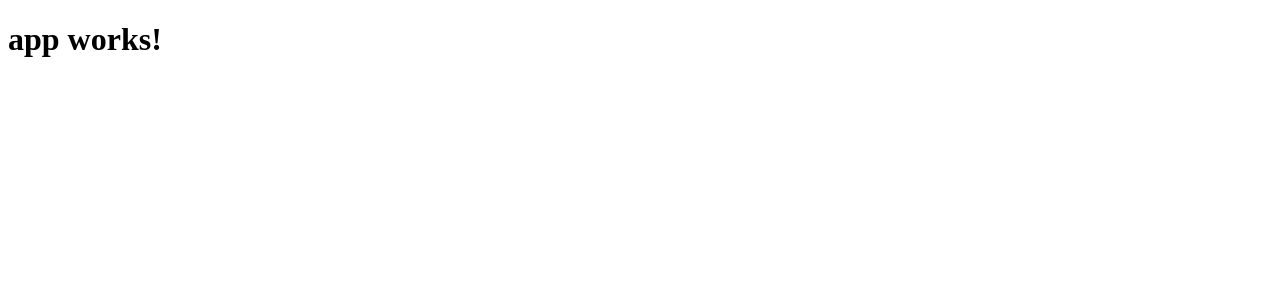
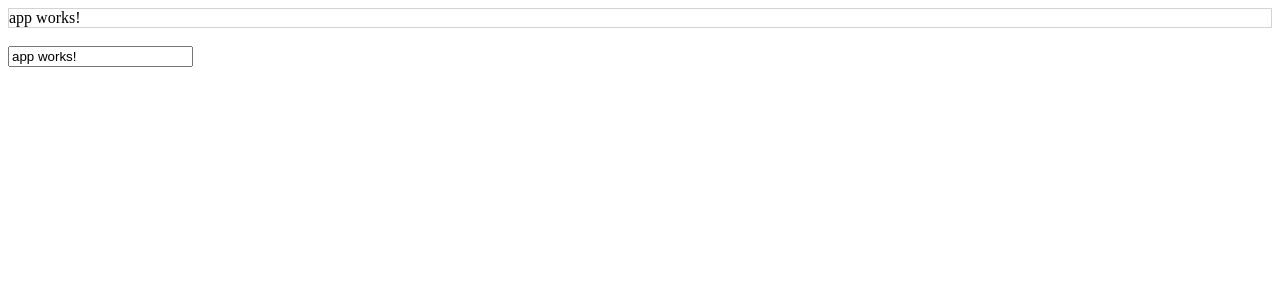
Before and after one commit to icenold/iceeywyg, an Angular app: page / in a window 1280 px wide. Shown: the top 300 px of the page. Built offline with nearby package versions, Linux system fonts and the light colour scheme.

Commit message:
initial setup for ngModel

```diff
--- a/src/app/app.component.html
+++ b/src/app/app.component.html
@@ -1,3 +1,4 @@
-<h1>
-  {{title}}
-</h1>
+<iceeywyg [(ngModel)]="title" ></iceeywyg>
+
+<br>
+<input [(ngModel)]="title" >
--- a/src/app/iceey-editor/iceey-editor.component.css
+++ b/src/app/iceey-editor/iceey-editor.component.css
@@ -0,0 +1,3 @@
+div[contenteditable]{
+    border: solid 1px lightgray;
+}
--- a/src/app/iceey-editor/iceey-editor.component.html
+++ b/src/app/iceey-editor/iceey-editor.component.html
@@ -1,3 +1 @@
-<p>
-  iceey-editor works!
-</p>
+<div contenteditable="true" [innerHtml]="stringModel" (input)="broadcastInput($event.target.innerHTML)" ></div>
--- a/src/app/iceey-editor/iceey-editor.component.ts
+++ b/src/app/iceey-editor/iceey-editor.component.ts
@@ -1,15 +1,46 @@
-import { Component, OnInit } from '@angular/core';
+import { Component, OnInit, Provider, Input, forwardRef } from '@angular/core';
+import { ControlValueAccessor, NG_VALUE_ACCESSOR } from '@angular/forms';
+
+
+export const iceeywygValueAccessor: any = {
+    provide: NG_VALUE_ACCESSOR,
+    useExisting: forwardRef(() => IceeyEditorComponent),
+    multi: true
+};
 
 @Component({
-  selector: 'app-iceey-editor',
+  selector: 'iceeywyg',
   templateUrl: './iceey-editor.component.html',
-  styleUrls: ['./iceey-editor.component.css']
+  styleUrls: ['./iceey-editor.component.css'],
+  providers: [iceeywygValueAccessor]
 })
-export class IceeyEditorComponent implements OnInit {
+export class IceeyEditorComponent implements OnInit, ControlValueAccessor {
 
   constructor() { }
 
   ngOnInit() {
   }
+  //stringModel - used only for listening changes to ngModel via writeValue(_val)
+  stringModel:string = ``;
+
+  //empty callbacks
+  private onTouchedCallback = ()=>{};
+  private onChangeCallback = (_newVal)=>{};
+
+  //register empty callbacks
+  registerOnChange(fn: any) {
+      this.onChangeCallback = fn;
+  }
+  registerOnTouched(fn: any) {
+      this.onTouchedCallback = fn;
+  }
+
+  //accessors
+  writeValue(_val:string){
+    this.stringModel =  _val;
+  }
+  broadcastInput(_val){
+    this.onChangeCallback(_val);
+  }
 
 }
--- a/src/index.html
+++ b/src/index.html
@@ -7,6 +7,7 @@
 
   <meta name="viewport" content="width=device-width, initial-scale=1">
   <link rel="icon" type="image/x-icon" href="favicon.ico">
+  <link href="https://fonts.googleapis.com/icon?family=Material+Icons" rel="stylesheet">
 </head>
 <body>
   <app-root>Loading...</app-root>
```
